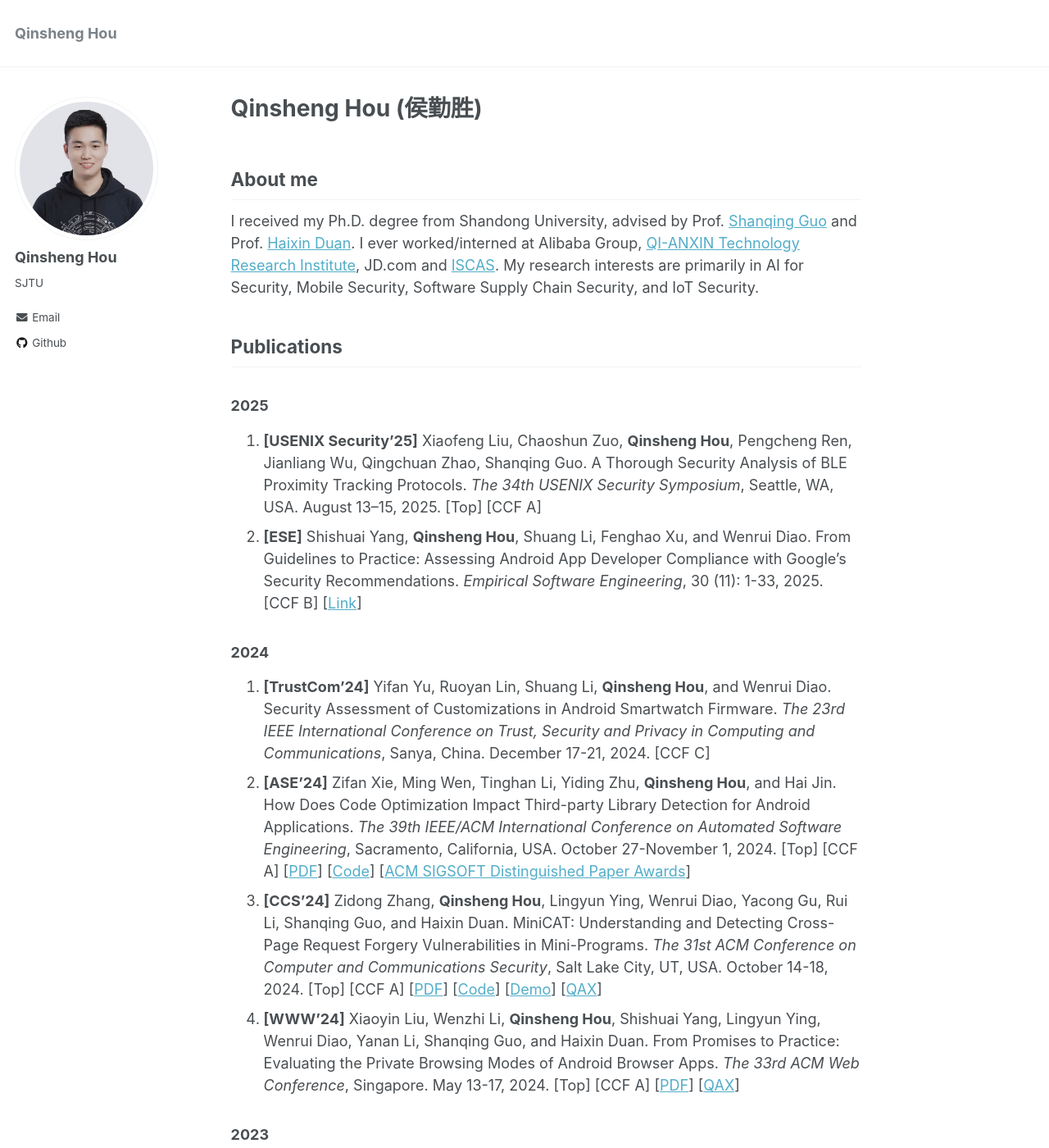
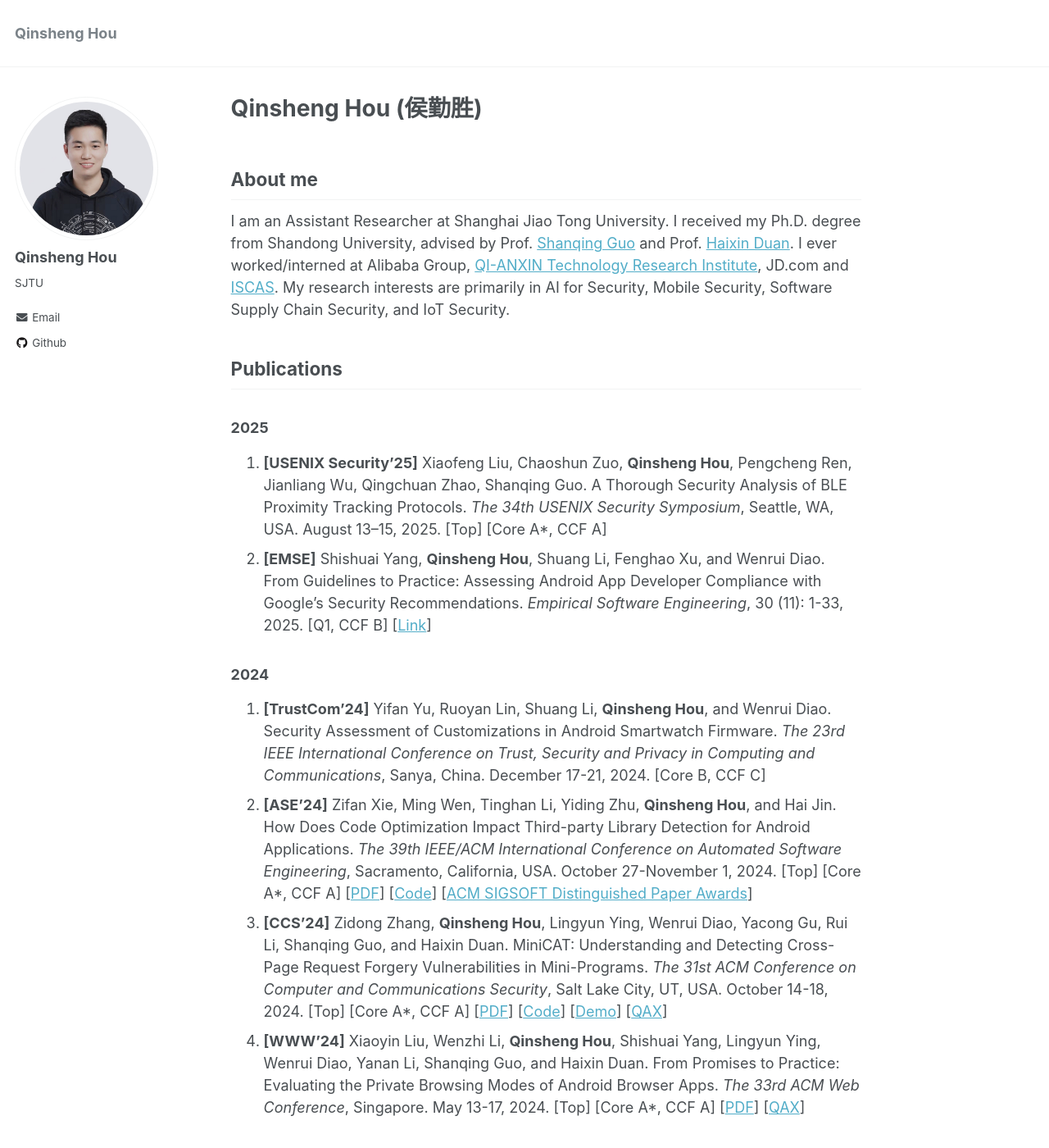
Before and after one commit to chicharitomu14/chicharitomu14.github.io, a Jekyll site: the page built from _pages/about.md, in a window 1280 px wide and 1400 px high. Shown: the whole window at 82% size. Built offline with Jekyll 4.4.1, drawn with Linux system fonts in a browser that asks for light colours; some of the changed text lies outside the part shown.

Commit message:
update bios

```diff
--- a/_pages/about.md
+++ b/_pages/about.md
@@ -10,41 +10,41 @@ redirect_from:
 
 About me
 ------
-I received my Ph.D. degree from Shandong University, advised by Prof. [Shanqing Guo](https://sduiseclab.github.io/profile/guoshanqing.html) and Prof. [Haixin Duan](https://netsec.ccert.edu.cn/people/duanhx/). I ever worked/interned at Alibaba Group, [QI-ANXIN Technology Research Institute](https://research.qianxin.com/), JD.com and [ISCAS](http://www.iscas.ac.cn/). My research interests are primarily in AI for Security, Mobile Security, Software Supply Chain Security, and IoT Security.
+I am an Assistant Researcher at Shanghai Jiao Tong University. I received my Ph.D. degree from Shandong University, advised by Prof. [Shanqing Guo](https://sduiseclab.github.io/profile/guoshanqing.html) and Prof. [Haixin Duan](https://netsec.ccert.edu.cn/people/duanhx/). I ever worked/interned at Alibaba Group, [QI-ANXIN Technology Research Institute](https://research.qianxin.com/), JD.com and [ISCAS](http://www.iscas.ac.cn/). My research interests are primarily in AI for Security, Mobile Security, Software Supply Chain Security, and IoT Security.
 
 Publications
 ------
 
 ### 2025
 
-1. **[USENIX Security’25]** Xiaofeng Liu, Chaoshun Zuo, **Qinsheng Hou**, Pengcheng Ren, Jianliang Wu, Qingchuan Zhao, Shanqing Guo. A Thorough Security Analysis of BLE Proximity Tracking Protocols. *The 34th USENIX Security Symposium*, Seattle, WA, USA. August 13–15, 2025. [Top] [CCF A]
-2. **[ESE]** Shishuai Yang, **Qinsheng Hou**, Shuang Li, Fenghao Xu, and Wenrui Diao. From Guidelines to Practice: Assessing Android App Developer Compliance with Google’s Security Recommendations. *Empirical Software Engineering*, 30 (11): 1-33, 2025. [CCF B] [[Link](https://rdcu.be/dYrz6)]
+1. **[USENIX Security’25]** Xiaofeng Liu, Chaoshun Zuo, **Qinsheng Hou**, Pengcheng Ren, Jianliang Wu, Qingchuan Zhao, Shanqing Guo. A Thorough Security Analysis of BLE Proximity Tracking Protocols. *The 34th USENIX Security Symposium*, Seattle, WA, USA. August 13–15, 2025. [Top] [Core A\*, CCF A]
+2. **[EMSE]** Shishuai Yang, **Qinsheng Hou**, Shuang Li, Fenghao Xu, and Wenrui Diao. From Guidelines to Practice: Assessing Android App Developer Compliance with Google’s Security Recommendations. *Empirical Software Engineering*, 30 (11): 1-33, 2025. [Q1, CCF B] [[Link](https://rdcu.be/dYrz6)]
 
 ### 2024
 
-1. **[TrustCom’24]** Yifan Yu, Ruoyan Lin, Shuang Li, **Qinsheng Hou**, and Wenrui Diao. Security Assessment of Customizations in Android Smartwatch Firmware. *The 23rd IEEE International Conference on Trust, Security and Privacy in Computing and Communications*, Sanya, China. December 17-21, 2024. [CCF C]
-2. **[ASE’24]** Zifan Xie, Ming Wen, Tinghan Li, Yiding Zhu, **Qinsheng Hou**, and Hai Jin. How Does Code Optimization Impact Third-party Library Detection for Android Applications. *The 39th IEEE/ACM International Conference on Automated Software Engineering*, Sacramento, California, USA. October 27-November 1, 2024. [Top] [CCF A] [[PDF](https://xzf1234.github.io/pdfs/ASE24_LibHunter.pdf)] [[Code](https://github.com/CGCL-codes/LibHunter)] [[ACM SIGSOFT Distinguished Paper Awards](https://conf.researchr.org/info/ase-2024/awards)]
-3. **[CCS’24]** Zidong Zhang, **Qinsheng Hou**, Lingyun Ying, Wenrui Diao, Yacong Gu, Rui Li, Shanqing Guo, and Haixin Duan. MiniCAT: Understanding and Detecting Cross-Page Request Forgery Vulnerabilities in Mini-Programs. *The 31st ACM Conference on Computer and Communications Security*, Salt Lake City, UT, USA. October 14-18, 2024. [Top] [CCF A] [[PDF](https://chicharitomu14.github.io/files/minicat_ccs24.pdf)] [[Code](https://github.com/kee1ongz/MiniCAT)] [[Demo](https://sites.google.com/view/minicprf)] [[QAX](https://research.qianxin.com/archives/2633)]
-4. **[WWW’24]** Xiaoyin Liu, Wenzhi Li, **Qinsheng Hou**, Shishuai Yang, Lingyun Ying, Wenrui Diao, Yanan Li, Shanqing Guo, and Haixin Duan. From Promises to Practice: Evaluating the Private Browsing Modes of Android Browser Apps. *The 33rd ACM Web Conference*, Singapore. May 13-17, 2024. [Top] [CCF A] [[PDF](https://diaowenrui.github.io/paper/www24-liu.pdf)] [[QAX](https://research.qianxin.com/archives/1740)]
+1. **[TrustCom’24]** Yifan Yu, Ruoyan Lin, Shuang Li, **Qinsheng Hou**, and Wenrui Diao. Security Assessment of Customizations in Android Smartwatch Firmware. *The 23rd IEEE International Conference on Trust, Security and Privacy in Computing and Communications*, Sanya, China. December 17-21, 2024. [Core B, CCF C]
+2. **[ASE’24]** Zifan Xie, Ming Wen, Tinghan Li, Yiding Zhu, **Qinsheng Hou**, and Hai Jin. How Does Code Optimization Impact Third-party Library Detection for Android Applications. *The 39th IEEE/ACM International Conference on Automated Software Engineering*, Sacramento, California, USA. October 27-November 1, 2024. [Top] [Core A*, CCF A] [[PDF](https://xzf1234.github.io/pdfs/ASE24_LibHunter.pdf)] [[Code](https://github.com/CGCL-codes/LibHunter)] [[ACM SIGSOFT Distinguished Paper Awards](https://conf.researchr.org/info/ase-2024/awards)]
+3. **[CCS’24]** Zidong Zhang, **Qinsheng Hou**, Lingyun Ying, Wenrui Diao, Yacong Gu, Rui Li, Shanqing Guo, and Haixin Duan. MiniCAT: Understanding and Detecting Cross-Page Request Forgery Vulnerabilities in Mini-Programs. *The 31st ACM Conference on Computer and Communications Security*, Salt Lake City, UT, USA. October 14-18, 2024. [Top] [Core A*, CCF A] [[PDF](https://chicharitomu14.github.io/files/minicat_ccs24.pdf)] [[Code](https://github.com/kee1ongz/MiniCAT)] [[Demo](https://sites.google.com/view/minicprf)] [[QAX](https://research.qianxin.com/archives/2633)]
+4. **[WWW’24]** Xiaoyin Liu, Wenzhi Li, **Qinsheng Hou**, Shishuai Yang, Lingyun Ying, Wenrui Diao, Yanan Li, Shanqing Guo, and Haixin Duan. From Promises to Practice: Evaluating the Private Browsing Modes of Android Browser Apps. *The 33rd ACM Web Conference*, Singapore. May 13-17, 2024. [Top] [Core A*, CCF A] [[PDF](https://diaowenrui.github.io/paper/www24-liu.pdf)] [[QAX](https://research.qianxin.com/archives/1740)]
 
 ### 2023
 
-1. **[APSEC’23]** Shishuai Yang, **Qinsheng Hou** (✉️), Shuang Li, and Wenrui Diao (✉️). Do App Developers Follow the Android Official Security Guidelines? *The 30th Asia-Pacific Software Engineering Conference*, Seoul, Korea. December 4-7, 2023. [CCF C] [[Conference](https://conf.researchr.org/details/apsec-2023/apsec-2023-technical-track/42/Do-App-Developers-Follow-the-Android-Official-Data-Security-Guidelines-An-Empirical-)]
-1. **[IEEE TDSC]** Libo Chen, Yanhao Wang, Jiaqi Linghu, **Qinsheng Hou**, Quanpu Cai, Shanqing Guo, and Zhi Xue. SaTC: Shared-Keyword Aware Taint Checking for Detecting Bugs in Embedded Systems. *IEEE Transactions on Dependable and Secure Computing*, Early Access, 2023. [CCF A] [[Journal](https://ieeexplore.ieee.org/abstract/document/10226330)]
-1. **[IEEE TSE]** **Qinsheng Hou**, Wenrui Diao, Yanhao Wang, Chenglin Mao, Lingyun Ying, Song Liu, Xiaofeng Liu, Yuanzhi Li, Shanqing Guo, Meining Nie, and Haixin Duan. Can We Trust the Phone Vendors? Comprehensive Security Measurements on the Android Firmware Ecosystem. *IEEE Transactions on Software Engineering*, 49(7): 3901-3921, 2023. [CCF A] [[Journal](https://ieeexplore.ieee.org/document/10141678)]
+1. **[APSEC’23]** Shishuai Yang, **Qinsheng Hou** (✉️), Shuang Li, and Wenrui Diao (✉️). Do App Developers Follow the Android Official Security Guidelines? *The 30th Asia-Pacific Software Engineering Conference*, Seoul, Korea. December 4-7, 2023. [Core C, CCF C] [[Conference](https://conf.researchr.org/details/apsec-2023/apsec-2023-technical-track/42/Do-App-Developers-Follow-the-Android-Official-Data-Security-Guidelines-An-Empirical-)]
+1. **[IEEE TDSC]** Libo Chen, Yanhao Wang, Jiaqi Linghu, **Qinsheng Hou**, Quanpu Cai, Shanqing Guo, and Zhi Xue. SaTC: Shared-Keyword Aware Taint Checking for Detecting Bugs in Embedded Systems. *IEEE Transactions on Dependable and Secure Computing*, Early Access, 2023. [Q1, CCF A] [[Journal](https://ieeexplore.ieee.org/abstract/document/10226330)]
+1. **[IEEE TSE]** **Qinsheng Hou**, Wenrui Diao, Yanhao Wang, Chenglin Mao, Lingyun Ying, Song Liu, Xiaofeng Liu, Yuanzhi Li, Shanqing Guo, Meining Nie, and Haixin Duan. Can We Trust the Phone Vendors? Comprehensive Security Measurements on the Android Firmware Ecosystem. *IEEE Transactions on Software Engineering*, 49(7): 3901-3921, 2023. [Q1, CCF A] [[Journal](https://ieeexplore.ieee.org/document/10141678)]
 
 ### 2022
 
 1. **[Euro S&P'22]** Huikai Xu, Miao Yu, Yanhao Wang, Yue Liu, **Qinsheng Hou**, Zhenbang Ma, Haixin Duan, Jianwei Zhuge, and Baojun Liu. Trampoline Over the Air: Breaking in IoT Devices Through MQTT Brokers. *The 7th IEEE European Symposium on Security and Privacy*, Genoa, Italy. June 6-10, 2022. [CCF C] [[PDF](https://github.com/ReAbout/Trampoline-Over-the-Air/blob/main/Trampoline%20Over%20the%20Air%20-%20Breaking%20in%20IoT%20Devices%20Through%20MQTT%20Brokers_validated.pdf)] [[QAX](https://research.qianxin.com/archives/1186)] [[Gossip](https://mp.weixin.qq.com/s/EWbDSyauXuTyF4ja9Duv2g)]
-1. **[ICSE’22]** **Qinsheng Hou**, Wenrui Diao, Yanhao Wang, Xiaofeng Liu, Song Liu, Lingyun Ying, Shanqing Guo, Yuanzhi Li, Meining Nie, and Haixin Duan. Large-scale Security Measurements on the Android Firmware Ecosystem. *The 44th IEEE/ACM International Conference on Software Engineering*, Pittsburgh, PA, USA. May 21-29, 2022. [Top] [CCF A] [[PDF]](https://chicharitomu14.github.io/files/2022-ICSE.pdf) [[Conference](https://conf.researchr.org/details/icse-2022/icse-2022-papers/36/Large-scale-Security-Measurements-on-the-Android-Firmware-Ecosystem)] [[QAX](https://research.qianxin.com/archives/1208)] [[Gossip](https://mp.weixin.qq.com/s/ykvCJ8biYHunpxjIGW8-uA)]
+1. **[ICSE’22]** **Qinsheng Hou**, Wenrui Diao, Yanhao Wang, Xiaofeng Liu, Song Liu, Lingyun Ying, Shanqing Guo, Yuanzhi Li, Meining Nie, and Haixin Duan. Large-scale Security Measurements on the Android Firmware Ecosystem. *The 44th IEEE/ACM International Conference on Software Engineering*, Pittsburgh, PA, USA. May 21-29, 2022. [Top] [Core A*, CCF A] [[PDF]](https://chicharitomu14.github.io/files/2022-ICSE.pdf) [[Conference](https://conf.researchr.org/details/icse-2022/icse-2022-papers/36/Large-scale-Security-Measurements-on-the-Android-Firmware-Ecosystem)] [[QAX](https://research.qianxin.com/archives/1208)] [[Gossip](https://mp.weixin.qq.com/s/ykvCJ8biYHunpxjIGW8-uA)]
 
 ### 2021
 
-1. **[USENIX Security’21]** Libo Chen, Yanhao Wang, Quanpu Cai, Yunfan Zhan, Hong Hu, Jiaqi Linghu, **Qinsheng Hou**, Chao Zhang, Haixin Duan, and Zhi Xue. Sharing More and Checking Less: Leveraging Common Input Keywords to Detect Bugs in Embedded Systems. *The 30th USENIX Security Symposium*,  Virtual. August 11-13, 2021. [Top] [CCF A] [[PDF](https://www.usenix.org/system/files/sec21-chen-libo.pdf)] [[Conference](https://www.usenix.org/conference/usenixsecurity21/presentation/chen-libo)] [[Gossip](https://mp.weixin.qq.com/s/Xy4x2_cZnyvXAzN3G0skyg)] [[SJTU](https://news.sjtu.edu.cn/jdzh/20210225/142057.html)] [[Code](https://github.com/NSSL-SJTU/SaTC)]
+1. **[USENIX Security’21]** Libo Chen, Yanhao Wang, Quanpu Cai, Yunfan Zhan, Hong Hu, Jiaqi Linghu, **Qinsheng Hou**, Chao Zhang, Haixin Duan, and Zhi Xue. Sharing More and Checking Less: Leveraging Common Input Keywords to Detect Bugs in Embedded Systems. *The 30th USENIX Security Symposium*,  Virtual. August 11-13, 2021. [Top] [Core A*, CCF A] [[PDF](https://www.usenix.org/system/files/sec21-chen-libo.pdf)] [[Conference](https://www.usenix.org/conference/usenixsecurity21/presentation/chen-libo)] [[Gossip](https://mp.weixin.qq.com/s/Xy4x2_cZnyvXAzN3G0skyg)] [[SJTU](https://news.sjtu.edu.cn/jdzh/20210225/142057.html)] [[Code](https://github.com/NSSL-SJTU/SaTC)]
 
 ### 2020
 
-1. **[ASIA CCS’20]** **Qinsheng Hou**, Yao Cheng, and Lingyun Ying. NativeX: Native Executioner Freezes Android. *The 15th ACM Asia Conference on Computer and Communications Security*, Taipei, Taiwan, October 5-9, 2020. [CCF C] [[PDF](https://chicharitomu14.github.io/files/2020-NativeX.pdf)] [[Conference](https://dl.acm.org/doi/10.1145/3320269.3384713)] [[QAX](https://research.qianxin.com/archives/918)] [[Gossip](https://mp.weixin.qq.com/s/HFoMdir7j5EwPs6TwfQBnw)]
+1. **[ASIA CCS’20]** **Qinsheng Hou**, Yao Cheng, and Lingyun Ying. NativeX: Native Executioner Freezes Android. *The 15th ACM Asia Conference on Computer and Communications Security*, Taipei, Taiwan, October 5-9, 2020. [Core A, CCF C] [[PDF](https://chicharitomu14.github.io/files/2020-NativeX.pdf)] [[Conference](https://dl.acm.org/doi/10.1145/3320269.3384713)] [[QAX](https://research.qianxin.com/archives/918)] [[Gossip](https://mp.weixin.qq.com/s/HFoMdir7j5EwPs6TwfQBnw)]
 
 ## Projects and Competitions
 
```
